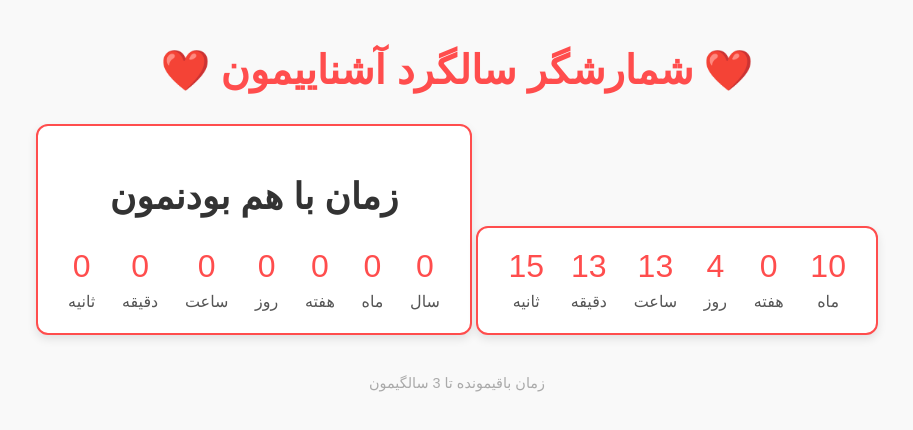
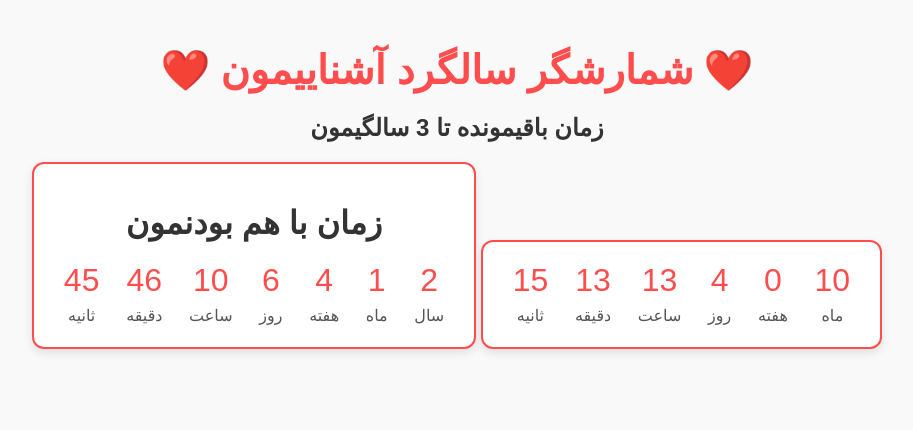
Before and after one commit to AhmadRezaSafara/CountDown, a plain HTML site: page index.html in a window 1280 px wide. Shown: the whole page, without its empty margins (183-1096 px from the left). Drawn offline with Linux system fonts and the light colour scheme.

Commit message:
Update index.html

```diff
--- a/index.html
+++ b/index.html
@@ -21,6 +21,11 @@
         h1::before, h1::after {
             content: "❤️";
             margin: 0 10px;
+        }
+        h2 {
+            font-size: 2rem;
+            color: #333;
+            margin: 20px 0;
         }
         #countdown, #together-time {
             font-size: 1.5rem;
@@ -49,13 +54,15 @@
         }
         footer {
             margin-top: 20px;
-            font-size: 0.9rem;
-            color: #aaa;
+            font-size: 1.5rem;
+            color: #333;
+            font-weight: bold;
         }
     </style>
 </head>
 <body>
     <h1>شمارشگر سالگرد آشناییمون</h1>
+    <footer>زمان باقیمونده تا 3 سالگیمون</footer>
     <div id="countdown">
         <div class="time-unit">
             <span id="months">0</span>
@@ -113,10 +120,10 @@
             <label>ثانیه</label>
         </div>
     </div>
-    <footer>زمان باقیمونده تا 3 سالگیمون</footer>
 
     <script>
         const anniversaryDate = new Date('2025-10-24T00:00:00'); // Anniversary Date
+        const startDate = new Date('2022-10-24T00:00:00'); // Date since being together
 
         function updateCountdown() {
             const now = new Date();
@@ -124,7 +131,7 @@
 
             // Countdown to anniversary
             if (diff > 0) {
-                const months = Math.floor(diff / (1000 * 60 * 60 * 24 * 30.44)); // Approximate month
+                const months = Math.floor(diff / (1000 * 60 * 60 * 24 * 30.44));
                 const weeks = Math.floor((diff % (1000 * 60 * 60 * 24 * 30.44)) / (1000 * 60 * 60 * 24 * 7));
                 const days = Math.floor((diff % (1000 * 60 * 60 * 24 * 7)) / (1000 * 60 * 60 * 24));
                 const hours = Math.floor((diff % (1000 * 60 * 60 * 24)) / (1000 * 60 * 60));
@@ -141,8 +148,8 @@
                 document.getElementById('countdown').innerHTML = "🎉 زمان به پایان رسید! 🎉";
             }
 
-            // Time together since anniversary
-            const togetherDiff = now - anniversaryDate;
+            // Time together since start date
+            const togetherDiff = now - startDate;
             if (togetherDiff > 0) {
                 const years = Math.floor(togetherDiff / (1000 * 60 * 60 * 24 * 365.25));
                 const months = Math.floor((togetherDiff % (1000 * 60 * 60 * 24 * 365.25)) / (1000 * 60 * 60 * 24 * 30.44));
```
